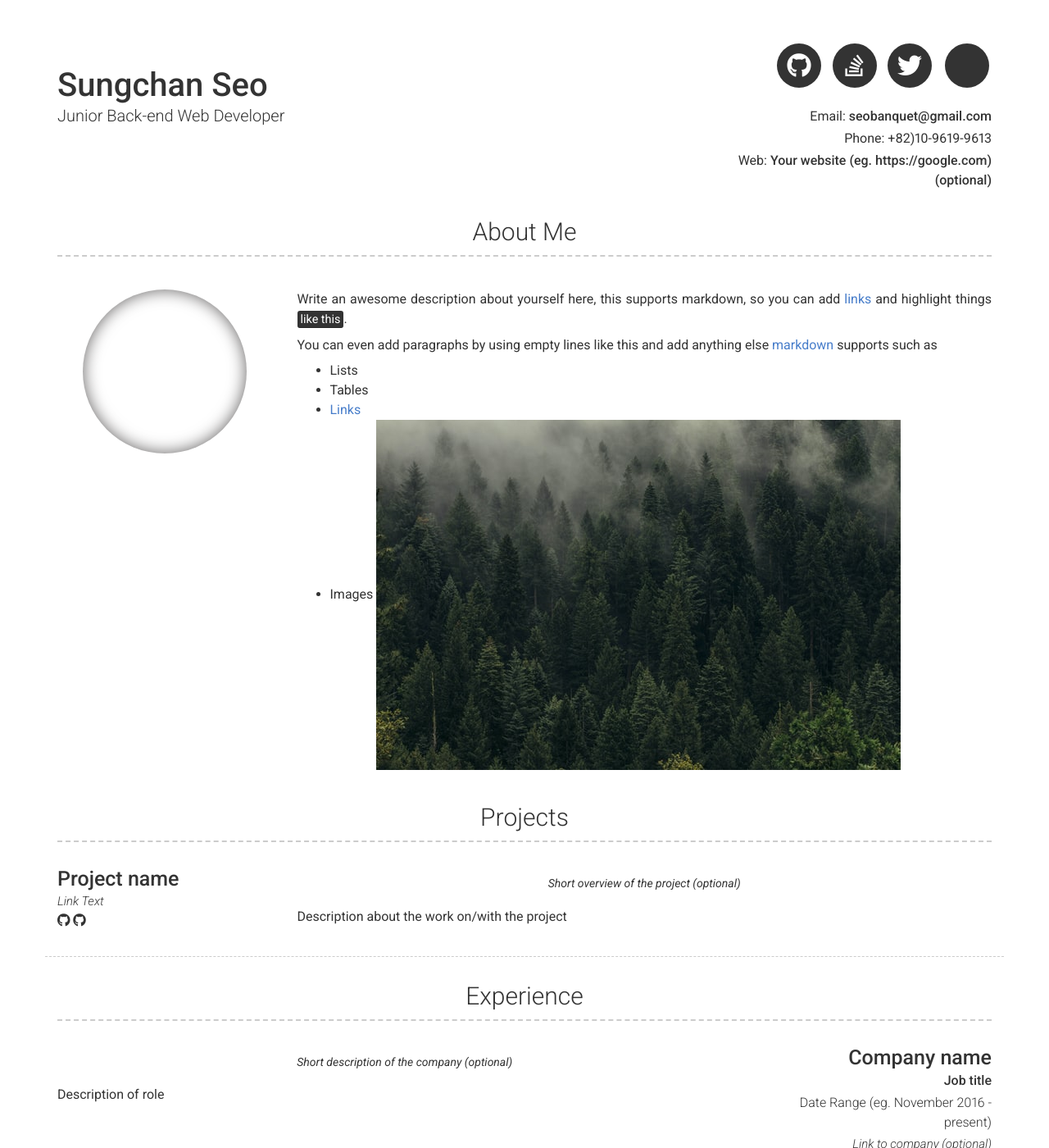
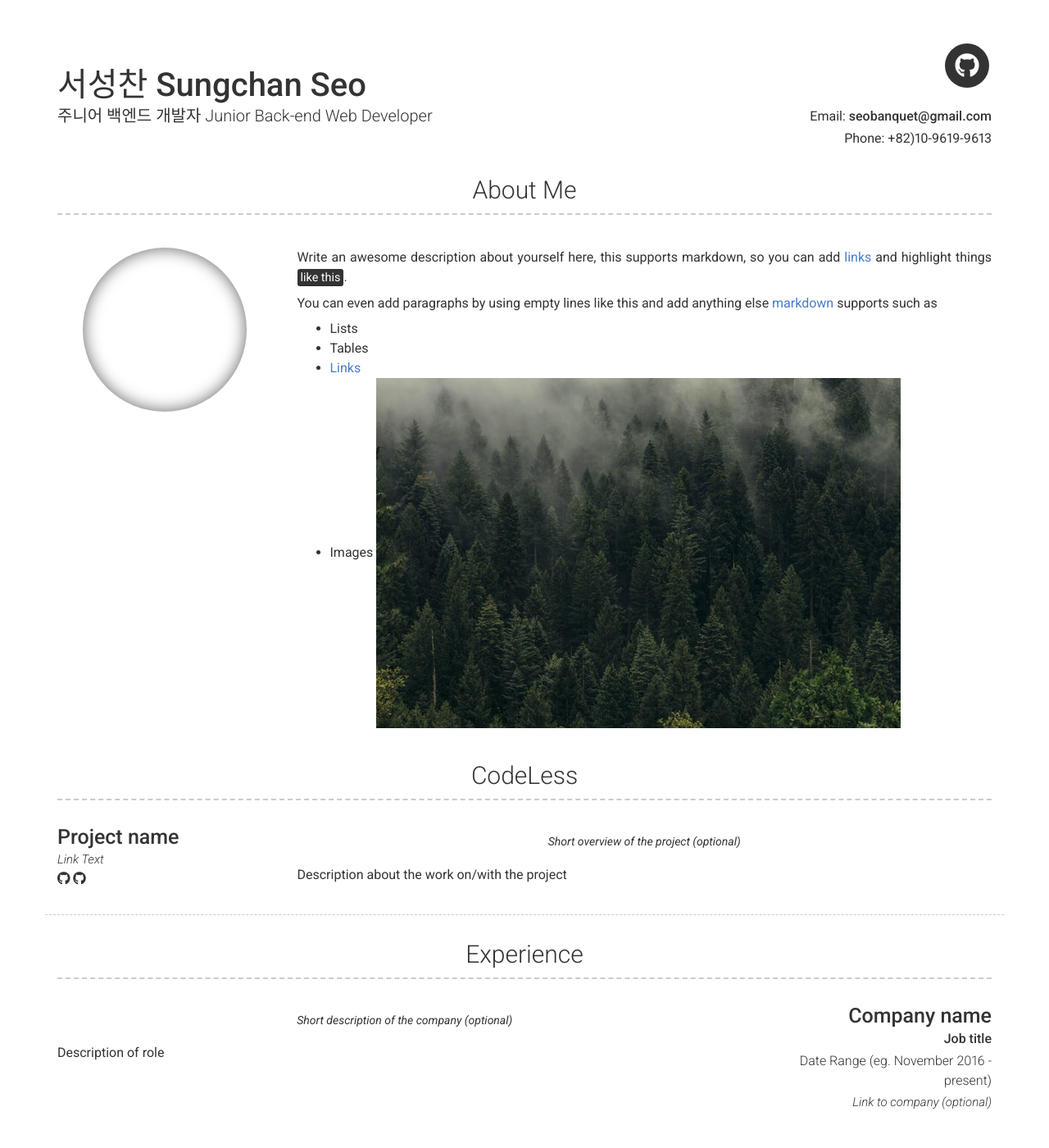
Before and after one commit to sungchanseo/sungchanseo.github.io, a Jekyll site: the page built from index.md, in a window 1280 px wide and 1400 px high. Shown: the whole window at 82% size. Built offline with Jekyll 4.4.1, drawn with Linux system fonts in a browser that asks for light colours; nearby versions of some CDN libraries; some of the changed text lies outside the part shown.

Commit message:
이력서 업데이트

```diff
--- a/_config.yml
+++ b/_config.yml
@@ -6,28 +6,28 @@ repository: Git repository where your resume will be hosted, only required if yo
 version: 2
 
 # Personal info
-name: Sungchan Seo
-title: Junior Back-end Web Developer
+name: 서성찬 Sungchan Seo
+title: 주니어 백엔드 개발자 Junior Back-end Web Developer
 email: seobanquet@gmail.com
 # email_title: Email (Email title override)
 phone: +82)10-9619-9613
 # phone_title: Phone (Phone title override)
-website: Your website (eg. https://google.com)(optional)
+# website:
 # website_title: Web (Website title override)
 
 # Dark Mode (true/false/never)
 darkmode: false
 
 # Social links
-twitter_username: jekyllrb
+# twitter_username: jekyllrb
 github_username:  sungchanseo
-stackoverflow_username: "00000001"
+#stackoverflow_username: "00000001"
 
 # Additional icon links
-additional_links:
-- title: Link name
-  icon: Font Awesome brand icon name (eg. fab fa-twitter) (https://fontawesome.com/icons?d=gallery&s=brands&m=free)
-  url: Link url (eg. https://google.com)
+# additional_links:
+# - title: Link name
+  # icon: Font Awesome brand icon name (eg. fab fa-twitter) (https://fontawesome.com/icons?d=gallery&s=brands&m=free)
+ #  url: Link url (eg. https://google.com)
 # - title: another link
 #   icon: font awesome brand icon name (eg. fab fa-twitter) (https://fontawesome.com/icons?d=gallery&s=brands&m=free)
 #   url: Link url (eg. https://google.com)
@@ -51,7 +51,7 @@ about_content: | # this will include new lines to allow paragraphs
     - Images ![alt text](/images/landscape-trees.jpg "Trees")
 
 content:
-  - title: Projects # Title for the section
+  - title: CodeLess # Title for the section
     layout: list # Type of content section (list/text)
     content:
       - layout: left
--- a/_test/_data/projects.yml
+++ b/_test/_data/projects.yml
@@ -1,6 +1,6 @@
 # Project template
 - layout: top-middle
-  name: CodeLess
+  name: 코드리스 CodeLess
   link: https://github.com/sungchanseo/CodeLess.git
   github: sungchanseo/CodeLess
   quote: >
```
Also changed, not shown: _test/_data/education.yml (+9 -28 lines).
